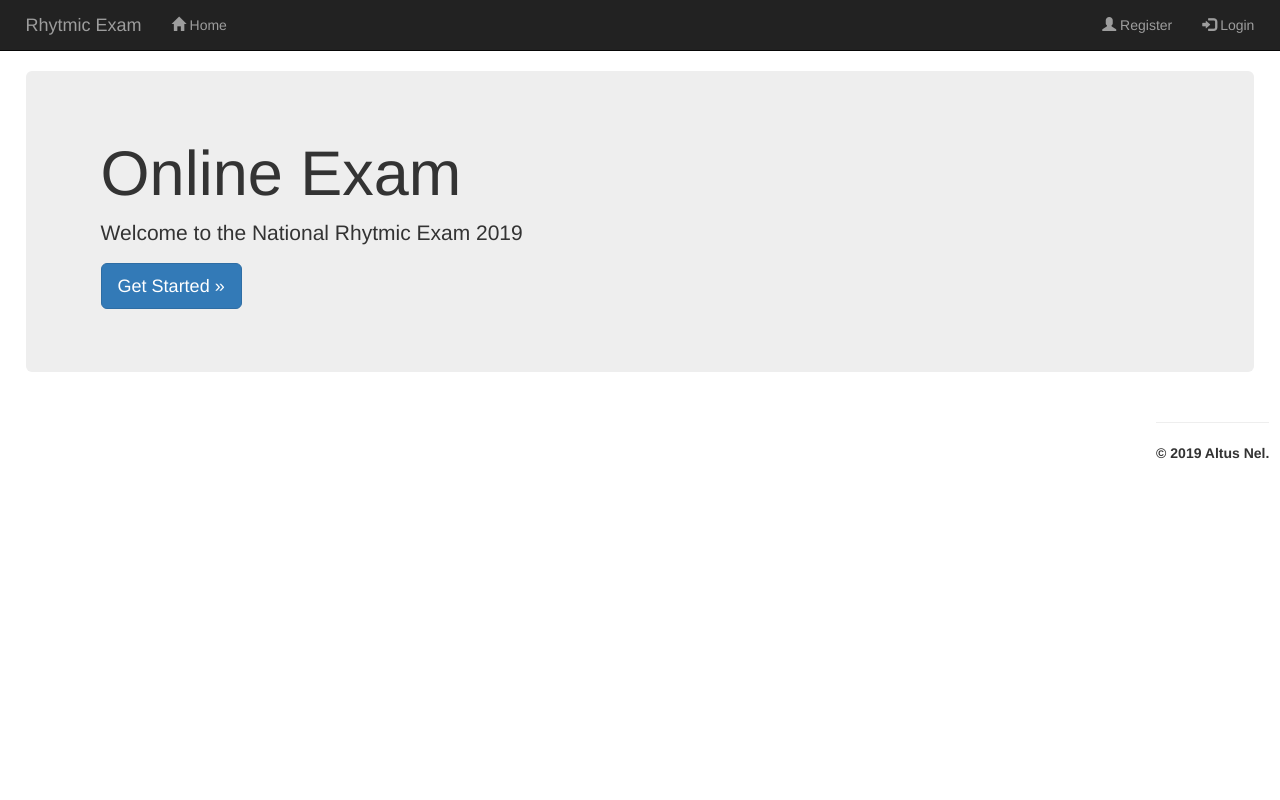
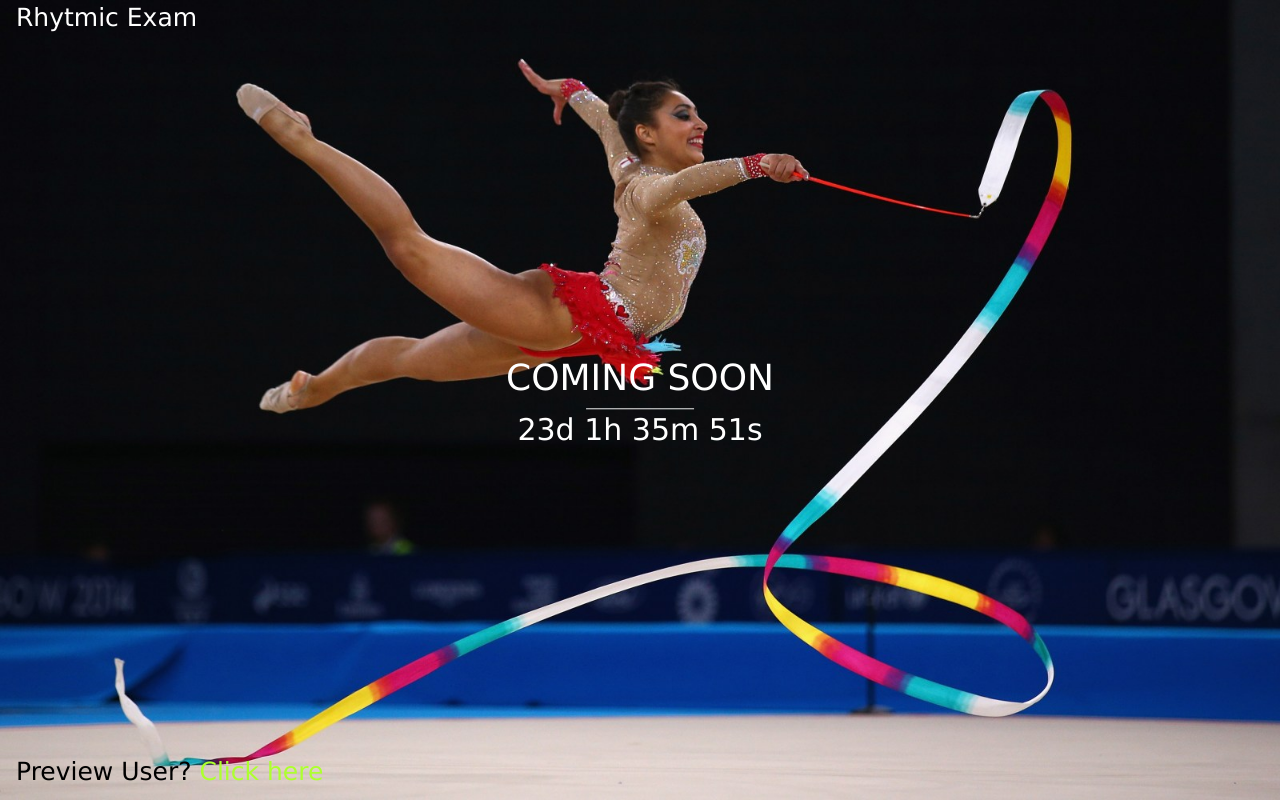
Before and after one commit to AltusN/rhytmic_exam, a Flask app: page / in a window 1280 px wide. Run offline with Flask 2, Linux system fonts and the light colour scheme; some libraries are stand-ins or nearby versions.

Commit message:
link to home working again

```diff
--- a/rhytmic_exam_app/main/routes.py
+++ b/rhytmic_exam_app/main/routes.py
@@ -32,6 +32,9 @@
     return wrap
 
 @bp.route("/")
+def coming_soon():
+    return render_template("coming.html")
+
 @bp.route("/index")
 def index():
     user_agent = request.user_agent.platform
@@ -353,10 +356,6 @@
 
     return render_template("exam/results.html", title="Exam Results", results=results)
 
-@bp.route("coming")
-def coming_soon():
-    return render_template("coming.html")
-
 def redirect_url(default='main.index'):
     return request.args.get('next') or \
            request.referrer or \
--- a/rhytmic_exam_app/static/js/coming_soon.js
+++ b/rhytmic_exam_app/static/js/coming_soon.js
@@ -1,5 +1,5 @@
 // Set the date we're counting down to
-var countDownDate = new Date("Jul 15, 2019 08:00:00").getTime();
+var countDownDate = new Date("Jul 16, 2019 08:00:00").getTime();
 
 // Update the count down every 1 second
 var x = setInterval(function() {
--- a/rhytmic_exam_app/templates/auth/reset_password_request.html
+++ b/rhytmic_exam_app/templates/auth/reset_password_request.html
@@ -11,7 +11,7 @@
                     {{ render_field(form.email, class_="form-control") }}
                 </div>
                 <div class="form-group">
-                    {{ form.submit(class_="btn btn-info", value="Reset Password") }}
+                    {{ form.submit(class_="btn btn-primary", value="Reset Password") }}
                     <a href="{{ url_for('main.index') }}" class="btn btn-danger mb-4">Cancel</a>
                 </div>
             </form>
--- a/rhytmic_exam_app/templates/coming.html
+++ b/rhytmic_exam_app/templates/coming.html
@@ -18,7 +18,7 @@
       <p id="demo" style="font-weigth:bold;font-size:30px"></p>
     </div>
     <div class="bottomleft">
-      <p>Preview User? <a href="{{ url_for('auth.login') }}" style="color: greenyellow">Click here</a></p>
+      <p style="color: black">Preview User? <a href="{{ url_for('auth.login') }}" style="color: greenyellow">Click here</a></p>
     </div>
   </div>
 
```
